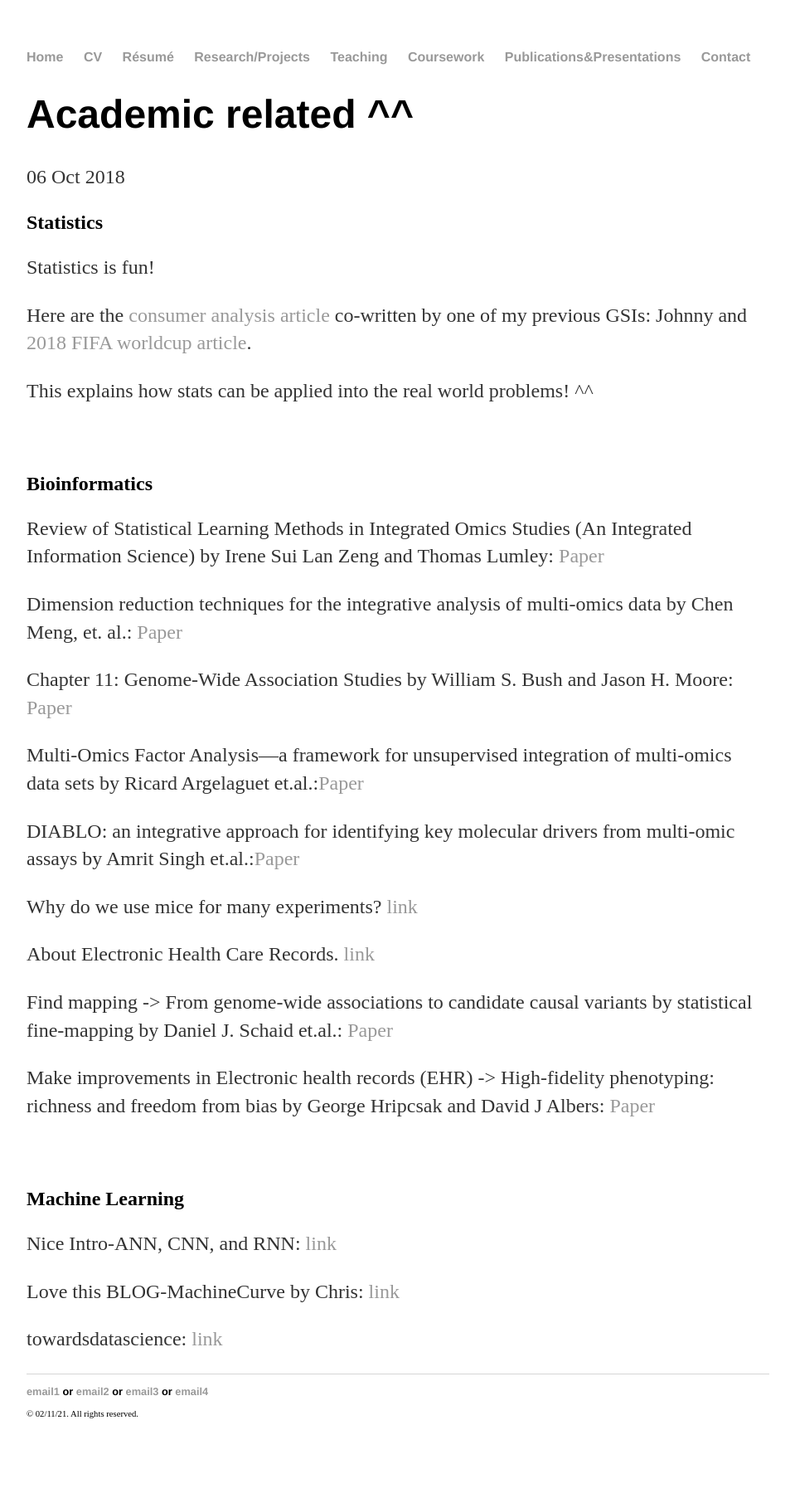
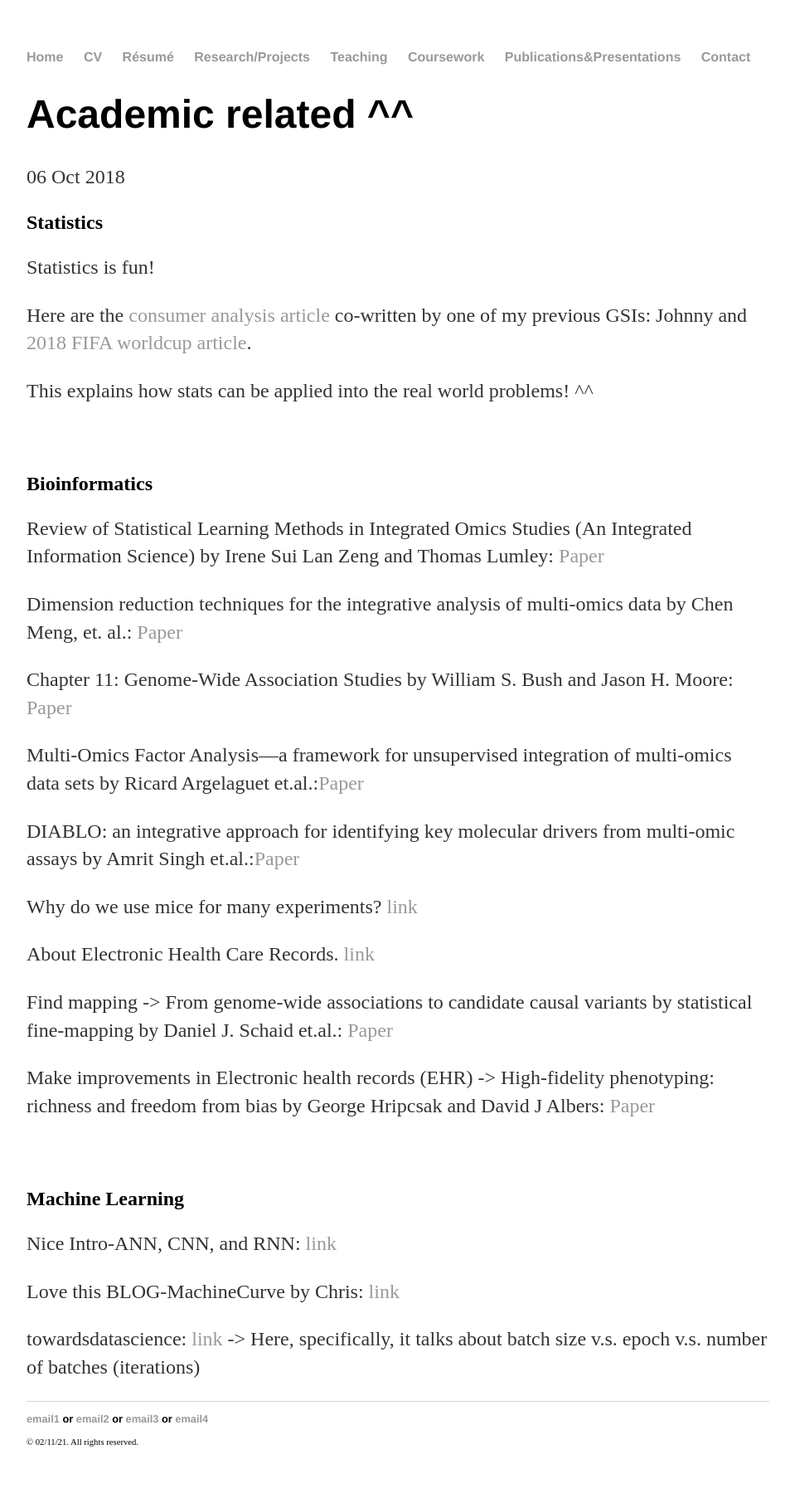
Before and after one commit to yjkweon24/yjkweon24.github.io, a Jekyll site: the page built from _posts/2019-03-16-Academic.md, in a window 1280 px wide. Shown: the whole page at 83% size, without its empty margins (160-1119 px from the left). Built offline with Jekyll 4.4.1, drawn with Linux system fonts in a browser that asks for light colours; before the commit the page ends 1772 px from its top, so only the background shows below that.

Commit message:
Update 2019-03-16-Academic.md

```diff
--- a/_posts/2019-03-16-Academic.md
+++ b/_posts/2019-03-16-Academic.md
@@ -39,4 +39,4 @@ Nice Intro-ANN, CNN, and RNN: [link](https://www.analyticsvidhya.com/blog/2020/0
 
 Love this BLOG-MachineCurve by Chris: [link](https://www.machinecurve.com/index.php/2019/07/18/can-neural-networks-approximate-mathematical-functions/)
 
-towardsdatascience: [link](https://towardsdatascience.com/epoch-vs-iterations-vs-batch-size-4dfb9c7ce9c9)
+towardsdatascience: [link](https://towardsdatascience.com/epoch-vs-iterations-vs-batch-size-4dfb9c7ce9c9) -> Here, specifically, it talks about batch size v.s. epoch v.s. number of batches (iterations)
```
